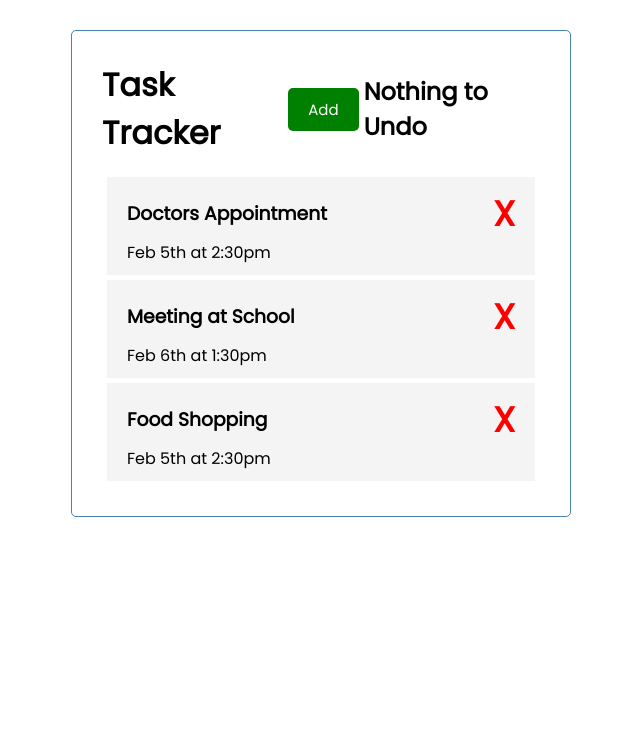
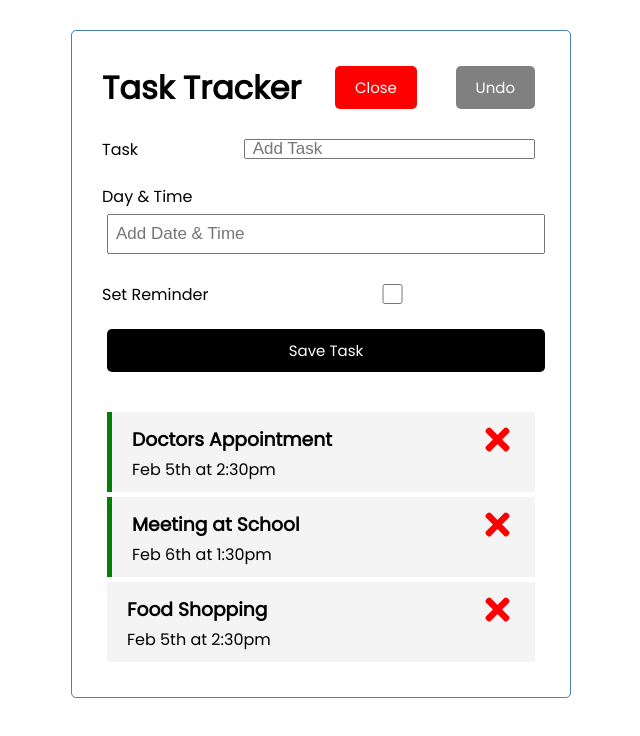
Before and after one commit to jakob-bjorner/react-task-tracker, a React (Create React App) app: page / in a window 1280 px wide. Both pictures are taken after a click on the button "Add". Shown: the top 736 px of the page, without its empty margins (319-959 px from the left). Built offline with nearby package versions, Linux system fonts and the light colour scheme; data requests are answered from the project's data file.

Commit message:
Made json-server backend work with undo button

```diff
--- /dev/null
+++ b/db.json
@@ -0,0 +1,22 @@
+{
+  "tasks": [
+    {
+      "id": 1,
+      "text": "Doctors Appointment",
+      "day": "Feb 5th at 2:30pm",
+      "reminder": true
+    },
+    {
+      "id": 2,
+      "text": "Meeting at School",
+      "day": "Feb 6th at 1:30pm",
+      "reminder": true
+    },
+    {
+      "id": 3,
+      "text": "Food Shopping",
+      "day": "Feb 5th at 2:30pm",
+      "reminder": false
+    }
+  ]
+}
--- a/package.json
+++ b/package.json
@@ -6,8 +6,10 @@
     "@testing-library/jest-dom": "^5.14.1",
     "@testing-library/react": "^11.2.7",
     "@testing-library/user-event": "^12.8.3",
+    "json-server": "^0.16.3",
     "react": "^17.0.2",
     "react-dom": "^17.0.2",
+    "react-icons": "^4.2.0",
     "react-scripts": "4.0.3",
     "web-vitals": "^1.1.2"
   },
@@ -15,7 +17,8 @@
     "start": "react-scripts start",
     "build": "react-scripts build",
     "test": "react-scripts test",
-    "eject": "react-scripts eject"
+    "eject": "react-scripts eject",
+    "server": "json-server --watch db.json --port 5000"
   },
   "eslintConfig": {
     "extends": [
--- a/src/App.js
+++ b/src/App.js
@@ -2,43 +2,59 @@
 import Header from "./components/Header";
 import Tasks from "./components/Tasks";
 import EmptyTasks from "./components/EmptyTasks";
-import { useState } from "react";
+import AddTask from "./components/AddTask";
+import { useState, useEffect } from "react";
 // functions with hooks tend to be the default now
 function App() {
   // cannot use class, must use className
   // cannot use for, must use htmlFor
   // can use empty brackets for no root <> </>
+  const [showAddTask, setShowAddTask] = useState(false);
+  const [state, setStatus] = useState({
+    history: [[]],
+  });
 
-  const [state, setStatus] = useState({
-    history: [
-      [
-        {
-          id: 1,
-          text: "Doctors Appointment",
-          day: "Feb 5th at 2:30pm",
-          reminder: true,
-        },
-        {
-          id: 2,
-          text: "Meeting at School",
-          day: "Feb 6th at 1:30pm",
-          reminder: true,
-        },
-        {
-          id: 3,
-          text: "Food Shopping",
-          day: "Feb 5th at 2:30pm",
-          reminder: false,
-        },
-      ],
-    ],
-  });
+  useEffect(() => {
+    const getTasks = async () => {
+      const tasksFromServer = await fetchTasks(); // because this is async
+      console.log(tasksFromServer);
+      setStatus({ history: [tasksFromServer] });
+    };
+
+    getTasks();
+
+    // fetchTasks();
+  }, []); // the empty array is for any element you want to check to update this effect. Here its unused.
+
+  // fetchTasks
+  const fetchTasks = async () => {
+    const res = await fetch("http://localhost:5000/tasks"); // await the promise
+    const data = await res.json();
+
+    return data;
+  };
+  const addTask = (task) => {
+    const id = Math.floor(Math.random() * 10000) + 1;
+    console.log(id);
+    const newTask = { id, ...task };
+    const oldTasks = state.history[state.history.length - 1];
+    const newTasks = oldTasks.concat(newTask);
+    const newHistory = state.history.concat([newTasks]);
+    setStatus({
+      history: newHistory,
+    });
+    // need to populate new task from form content,
+    // need to clear form entries for new one to be submitted.
+  };
+
   //Delete Task
   const deleteTask = (id) => {
     // console.log("delete", id, state.history);
     // console.log("what I plan to change history to", history.concat([tasks]));
     const lastTasks = state.history[state.history.length - 1];
+    // filter out tasks which have the id given to the delete function.
     const newTasks = lastTasks.filter((task) => task.id !== id);
+
     const newHistory = state.history.concat([newTasks]);
     setStatus({
       history: newHistory,
@@ -52,17 +68,41 @@ function App() {
     });
   };
 
+  const onToggleReminder = (id) => {
+    console.log("toggle", id);
+    const lastTasks = state.history[state.history.length - 1];
+    const newTasks = lastTasks.map((task) => {
+      if (task.id === id) {
+        return {
+          ...task, // this line copies over the rest of the task
+          reminder: !task.reminder, // this updates the reminder so that it is the opposite of what it was
+        };
+      }
+      return task;
+    });
+    const newHistory = state.history.concat([newTasks]);
+    setStatus({
+      history: newHistory,
+    });
+  };
+
   return (
+    // here we work with the fundamental principle that states get passed down and
+    // actions get passed up.
     <div className="container">
       <Header
         title="Task Tracker"
+        onAdd={() => setShowAddTask(!showAddTask)}
+        isShowAddTask={showAddTask}
         onClickUndo={undo}
         tasksLeft={state.history.length}
       />
+      {showAddTask ? <AddTask onAdd={addTask} /> : ""}
       {state.history[state.history.length - 1].length > 0 ? (
         <Tasks
           tasks={state.history[state.history.length - 1]}
           onDelete={deleteTask}
+          onToggleReminder={onToggleReminder}
         />
       ) : (
         <EmptyTasks />
--- /dev/null
+++ b/src/components/AddTask.js
@@ -0,0 +1,56 @@
+import { useState } from "react";
+
+const AddTask = ({ onAdd }) => {
+  const [text, setText] = useState("");
+  const [day, setDay] = useState("");
+  const [reminder, setReminder] = useState(false);
+
+  const onSubmit = (e) => {
+    e.preventDefault(); // prevents the page from reloading every time save Task is clicked
+
+    if (!text) {
+      alert("Please add a task");
+      return;
+    }
+
+    onAdd({ text, day, reminder });
+    setText("");
+    setDay("");
+    setReminder(false);
+  };
+
+  return (
+    <form className="add-form" onSubmit={onSubmit}>
+      <div className="form-control form-control-check">
+        <label>Task</label>
+        <input
+          type="text"
+          placeholder="Add Task"
+          value={text}
+          onChange={(e) => setText(e.target.value)} // gives you a change when the field is changed it will desplay what is typed in
+        />
+      </div>
+      <div className="form-control">
+        <label>Day & Time</label>
+        <input
+          type="text"
+          placeholder="Add Date & Time"
+          value={day}
+          onChange={(e) => setDay(e.target.value)}
+        />
+      </div>
+      <div className="form-control form-control-check">
+        <label>Set Reminder</label>
+        <input
+          type="checkbox"
+          checked={reminder}
+          // value={reminder}
+          onChange={(e) => setReminder(e.currentTarget.checked)}
+        />
+      </div>
+      <input type="submit" value="Save Task" className="btn btn-block" />
+    </form>
+  );
+};
+
+export default AddTask;
--- a/src/components/Header.js
+++ b/src/components/Header.js
@@ -1,15 +1,18 @@
 import PropTypes from "prop-types";
 import Button from "./Button";
-const Header = ({ title, onClickUndo, tasksLeft }) => {
-  const onClick = () => console.log("heyyy");
+const Header = ({ title, isShowAddTask, onAdd, onClickUndo, tasksLeft }) => {
   return (
     <header className="header">
       <h1>{title}</h1>
-      <Button color="green" text="Add" onClick={onClick} />
+      {!isShowAddTask ? (
+        <Button color="green" text="Add" onClick={onAdd} />
+      ) : (
+        <Button color="red" text="Close" onClick={onAdd} />
+      )}
       {tasksLeft > 1 ? (
         <Button color="blue" text="Undo" onClick={onClickUndo} />
       ) : (
-        <h2>Nothing to Undo</h2>
+        <Button color="grey" text="Undo" onClick={null} />
       )}
     </header>
   );
--- a/src/components/Task.js
+++ b/src/components/Task.js
@@ -1,18 +1,23 @@
-// import { FaTimes } from 'react-icons/fa';
+import { FaTimes } from "react-icons/fa";
+// making the template literal for adding the second class works in the div here for making the reminder style have a green bar
+// through css.
 
-const Task = ({ task, onDelete }) => {
+const Task = ({ task, onDelete, onToggleReminder }) => {
   return (
-        <div className='task'>
+    <div
+      className={`task ${task.reminder ? "reminder" : ""}`}
+      onDoubleClick={() => onToggleReminder(task.id)}
+    >
       <h3>
         {task.text}
-                <span
-                    style={{ fontSize: 35 , color: 'red', cursor: 'pointer'}}
+        <FaTimes
+          style={{ fontSize: 35, color: "red", cursor: "pointer" }}
           onClick={() => onDelete(task.id)}
-                >X</span>
+        />
       </h3>
       <p>{task.day}</p>
     </div>
-    )
-}
+  );
+};
 
-export default Task
+export default Task;
--- a/src/components/Tasks.js
+++ b/src/components/Tasks.js
@@ -1,15 +1,20 @@
-import Task from './Task'
+import Task from "./Task";
 
 // could have tasks stored in redux, or somthing else external, but
 // what we will do is just use as app js.
-const Tasks = ({ tasks, onDelete }) => {
-    return (
-        <>
-            {tasks.map((task) => (
-                <Task key={task.id} task={task} onDelete={onDelete} />
-            ))}
-        </>
-    )
-}
+const Tasks = ({ tasks, onDelete, onToggleReminder }) => {
+  return (
+    <>
+      {tasks.map((task) => (
+        <Task
+          key={task.id}
+          task={task}
+          onDelete={onDelete}
+          onToggleReminder={onToggleReminder}
+        />
+      ))}
+    </>
+  );
+};
 
-export default Tasks
+export default Tasks;
```
Also changed, not shown: 2 other files (tests, documents, lock files or other folders). Lines whose indentation alone changed are shown as unchanged.
